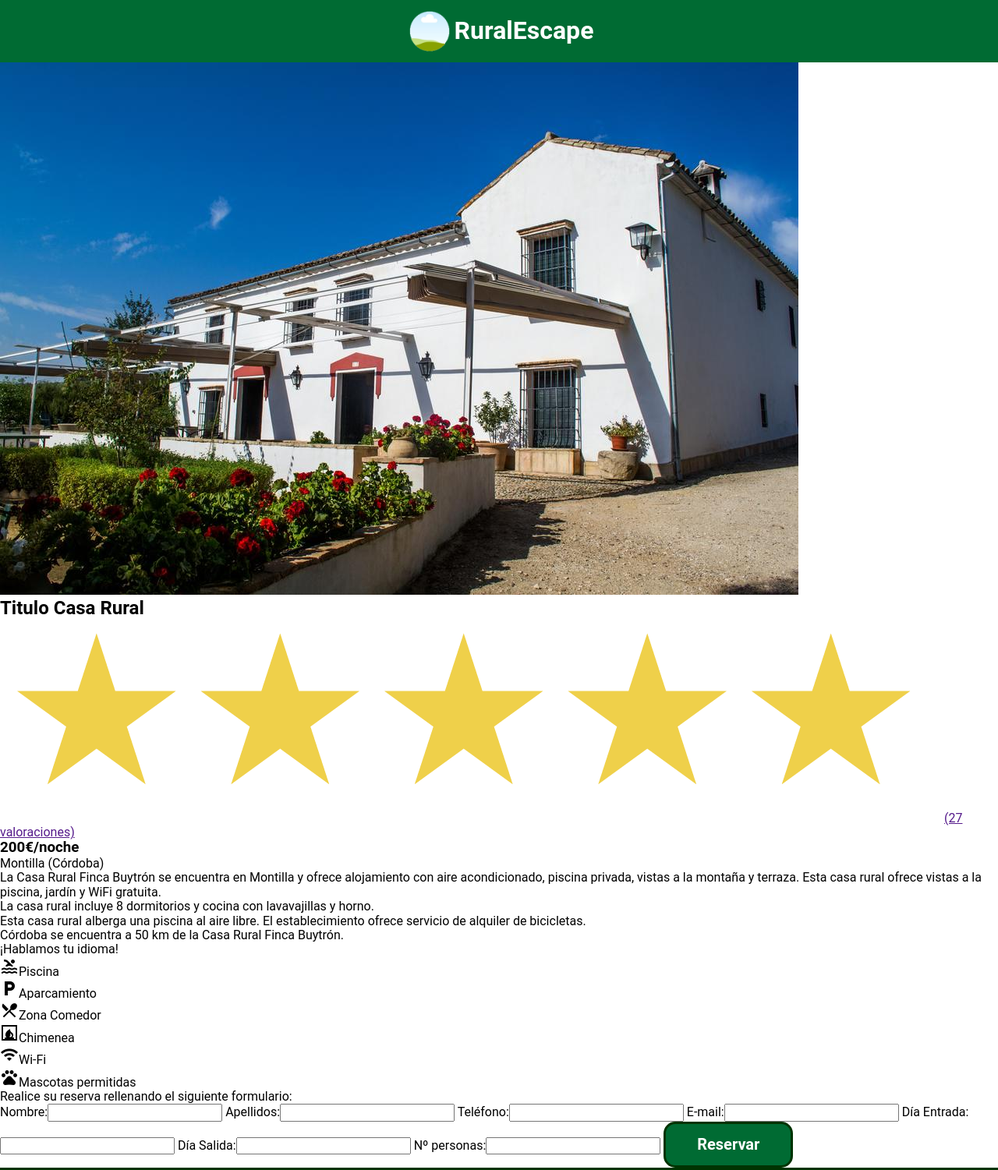
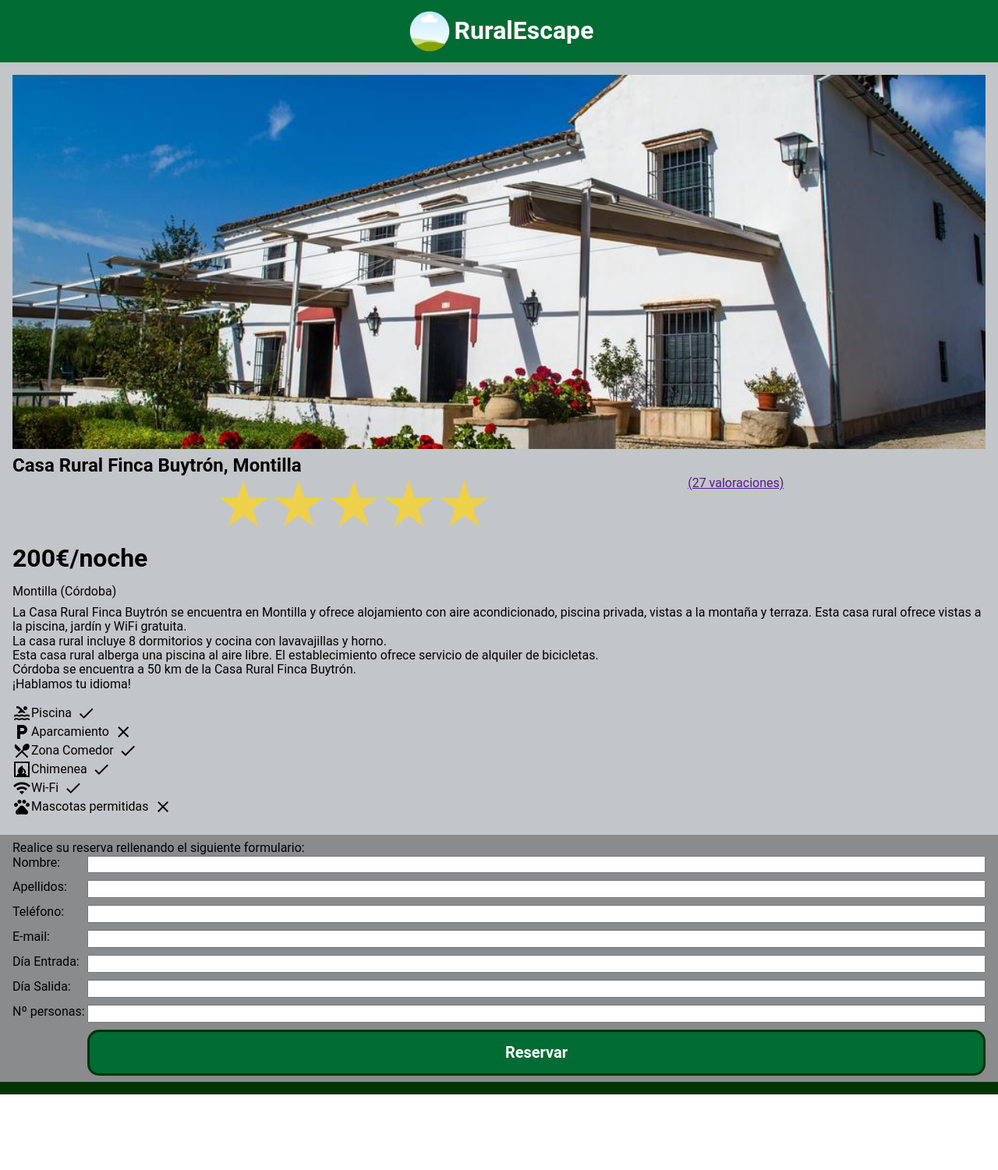
Before and after one commit to Sadidadri/Casas-Rurales, a plain HTML site: page pages/ejemploAnuncioDetallado.html in a window 1280 px wide. Shown: the whole page at 78% size. After the commit the page ends 1404 px from the top, so only its background shows below. Drawn offline with Linux system fonts and the light colour scheme.

Commit message:
Prueba para movil

```diff
--- a/css/anuncio.css
+++ b/css/anuncio.css
@@ -30,6 +30,65 @@ header{
     width: 4rem;
 }
 
+#slider{
+    margin: 0.5rem 0;
+	display: flex;
+    width: 100%;
+    height: 60vh;
+    scroll-snap-type: x mandatory;
+
+    overflow-x: scroll;
+    overflow-y: hidden;
+}
+#slider img{
+    flex: 0 0 100%;
+    width: 100%;
+    object-fit: cover;
+    scroll-snap-align: center;
+}
+
+#info{
+    background-color: var(--color-fondo);
+    padding: 0.5rem 1rem;
+}
+#valoracion{
+    margin: 0 1rem;
+    display: flex;
+    justify-content: space-evenly;
+}
+#valoracion > img{
+    width: 30%;
+}
+#precio{
+    padding: 0.5rem 0;
+    font-size: 2rem;
+}
+#localizacion{
+    padding: 0.5rem 0;
+}
+#iconos{
+    margin: 1rem 0;
+}
+.icon{
+    display: flex;
+    align-items: center;
+}
+.icon > i ~ i{
+    margin-left: 0.4rem;
+}
+#formulario{
+    padding: 0.5rem 1rem;
+    background-color: var(--color-fondoBoton);
+}
+#formulario > form{
+    width: 100%;
+    display: grid;
+    grid-template-columns: 6rem 1fr;
+    row-gap: 0.6rem;
+}
+#formulario > form > button{
+    grid-column: 2/3;
+}
 #botonReservar{
     text-decoration: none;
     font-weight: 600;
--- a/pages/ejemploAnuncioDetallado.html
+++ b/pages/ejemploAnuncioDetallado.html
@@ -17,9 +17,11 @@
     <main>
         <section id="info">
             <div id="slider">
-                <img src="../imagenes/anuncio2.jpg" alt="slider">
+                <img src="../imagenes/anuncio2.jpg" alt="imgAnuncio">
+                <img src="../imagenes/anuncio2_2.jpg" alt="imgAnuncio">
+                <img src="../imagenes/anuncio2_3.jpg" alt="imgAnuncio">
             </div>
-            <h2 id="tituloCasaRural">Titulo Casa Rural</h2>
+            <h2 id="tituloCasaRural">Casa Rural Finca Buytrón, Montilla</h2>
             <div id="valoracion"><img src="../imagenes/5stars.png" alt="5stars"><a href="">(27 valoraciones)</a></div>
             <h3 id="precio">200€/noche</h3>
             <p id="localizacion">Montilla (Córdoba)</p>
@@ -33,12 +35,12 @@
 
                 <p class="descripcion">¡Hablamos tu idioma!</p>
             <div id="iconos">
-                <p><i class="material-icons">pool</i>Piscina</p>
-                <p><i class="material-icons">local_parking</i>Aparcamiento</p>
-                <p><i class="material-icons">local_dining</i>Zona Comedor</p>
-                <p><i class="material-icons">fireplace</i>Chimenea</p>
-                <p><i class="material-icons">wifi</i>Wi-Fi</p>
-                <p><i class="material-icons">pets</i>Mascotas permitidas</p>
+                <p class=icon><i class="material-icons">pool</i>Piscina <i class="material-icons">done</i></p>
+                <p class=icon><i class="material-icons">local_parking</i>Aparcamiento<i class="material-icons">clear</i></p class=icon>
+                <p class=icon><i class="material-icons">local_dining</i>Zona Comedor<i class="material-icons">done</i></p>
+                <p class=icon><i class="material-icons">fireplace</i>Chimenea<i class="material-icons">done</i></p>
+                <p class=icon><i class="material-icons">wifi</i>Wi-Fi<i class="material-icons">done</i></p>
+                <p class=icon><i class="material-icons">pets</i>Mascotas permitidas<i class="material-icons">clear</i></p>
             </div>
         </section>
         <section id="formulario">
```
Also changed, not shown: imagenes/anuncio2_2.jpg (added), imagenes/anuncio2_3.jpg (added).
